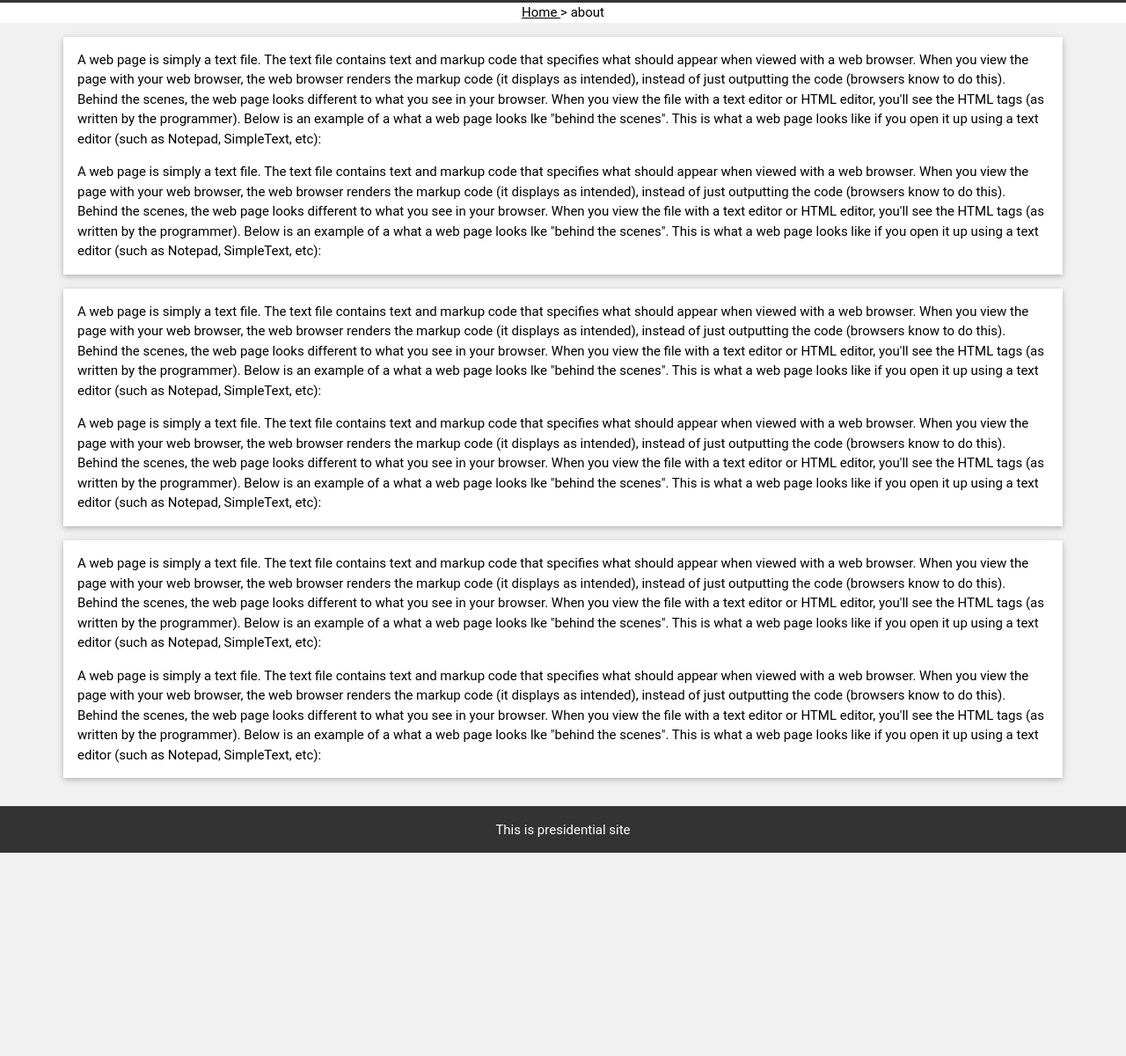
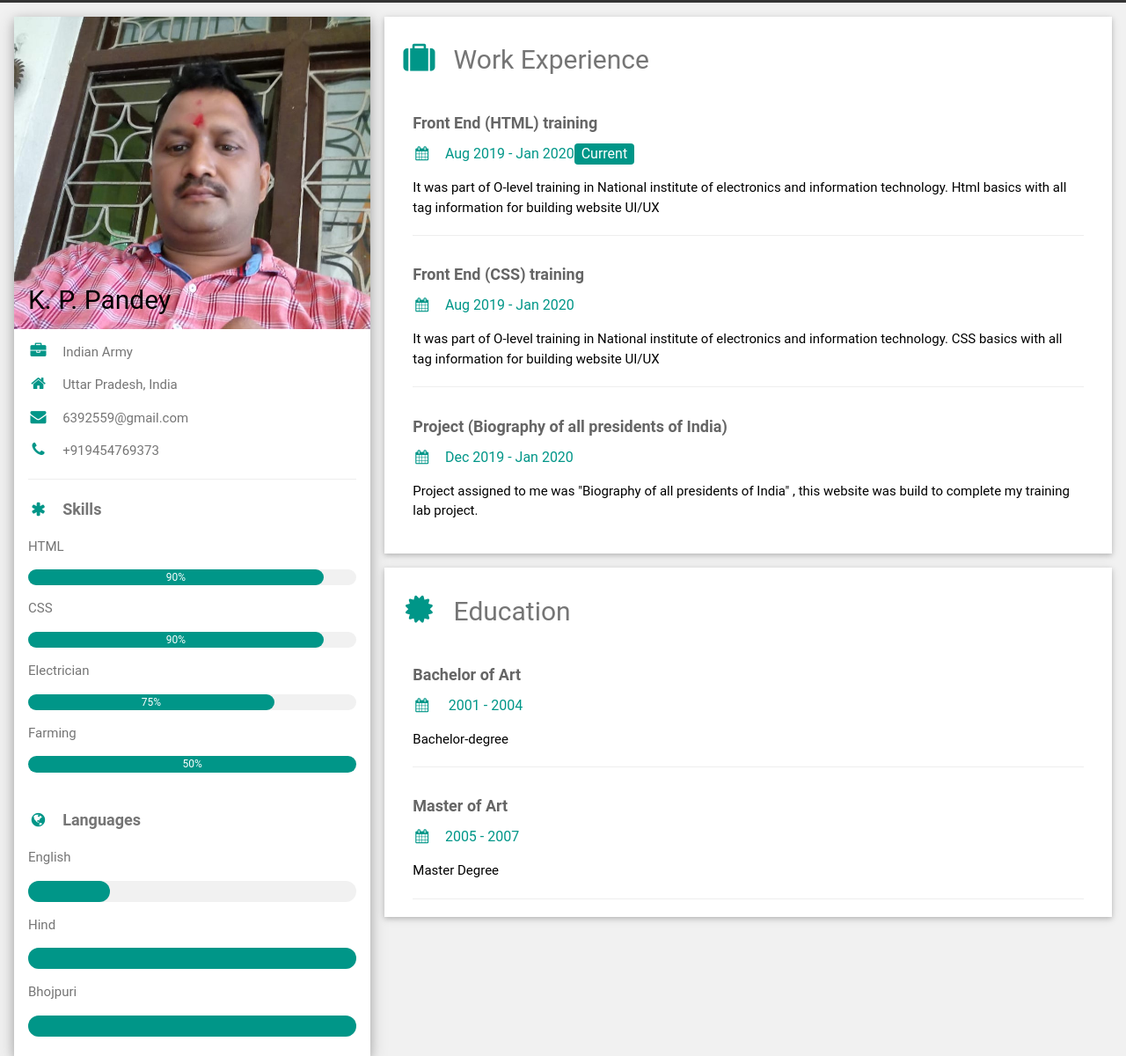
Before and after one commit to faujikppandey/presidents-of-india, a plain HTML site: page about.html in a window 1280 px wide. Shown: the part 48-1248 px from the top of the page at 88% size. Before the commit the page ends 1017 px from the top, so only its background shows below. Drawn offline with Linux system fonts and the light colour scheme.

Commit message:
AIRSUP-1111:- details to be entered

```diff
--- a/about.html
+++ b/about.html
@@ -19,72 +19,161 @@
         <li><a href="about.html">About</a></li>
     </ul>
 </header>
-
-<div class="president-container president-white president-center">
-    <a href="index.html" style="text-align: left"> Home </a> > about
-</div>
-
-
 <!-- Page Container -->
-<div class="president-content president-margin-top" style="max-width: 90%;">
+<div class="president-content president-margin-top" style="max-width:1400px;">
 
     <!-- The Grid -->
     <div class="president-row-padding">
 
-        <div class="president-container president-card president-white president-margin-bottom">
-            <p>
-                A web page is simply a text file. The text file contains text and markup code that specifies what should appear when viewed with a web browser. When you view the page with your web browser, the web browser renders the markup code (it displays as intended), instead of just outputting the code (browsers know to do this). Behind the scenes, the web page looks different to what you see in your browser. When you view the file with a text editor or HTML editor, you'll see the HTML tags (as written by the programmer).
+        <!-- Left Column -->
+        <div class="president-third">
 
-                Below is an example of a what a web page looks lke "behind the scenes". This is what a web page looks like if you open it up using a text editor (such as Notepad, SimpleText, etc):
+            <div class="president-white president-text-grey president-card-4">
+                <div class="president-display-container">
+                    <img src="./img/kp.jpg" style="width:100%" alt="Avatar">
+                    <div class="president-display-bottomleft president-container president-text-black">
+                        <h2>K. P. Pandey</h2>
+                    </div>
+                </div>
+                <div class="president-container">
+                    <p><i class="fa fa-briefcase fa-fw president-margin-right president-large president-text-teal"></i>Indian
+                        Army</p>
+                    <p><i class="fa fa-home fa-fw president-margin-right president-large president-text-teal"></i>Uttar
+                        Pradesh, India</p>
+                    <p><i class="fa fa-envelope fa-fw president-margin-right president-large president-text-teal"></i>6392559@gmail.com
                     </p>
+                    <p><i class="fa fa-phone fa-fw president-margin-right president-large president-text-teal"></i>+919454769373
+                    </p>
+                    <hr>
 
-            <p>
-                A web page is simply a text file. The text file contains text and markup code that specifies what should appear when viewed with a web browser. When you view the page with your web browser, the web browser renders the markup code (it displays as intended), instead of just outputting the code (browsers know to do this). Behind the scenes, the web page looks different to what you see in your browser. When you view the file with a text editor or HTML editor, you'll see the HTML tags (as written by the programmer).
+                    <p class="president-large"><b><i
+                            class="fa fa-asterisk fa-fw president-margin-right president-text-teal">
+                    </i>Skills</b>
+                    </p>
+                    <p>HTML</p>
+                    <div class="president-light-grey president-round-xlarge president-small">
+                        <div class="president-container president-center president-round-xlarge president-teal"
+                             style="width:90%">90%
+                        </div>
+                    </div>
+                    <p>CSS</p>
+                    <div class="president-light-grey president-round-xlarge president-small">
+                        <div class="president-container president-center president-round-xlarge president-teal"
+                             style="width:90%">
+                            <div class="president-center president-text-white">90%</div>
+                        </div>
+                    </div>
+                    <p>Electrician</p>
+                    <div class="president-light-grey president-round-xlarge president-small">
+                        <div class="president-container president-center president-round-xlarge president-teal"
+                             style="width:75%">75%
+                        </div>
+                    </div>
+                    <p>Farming</p>
+                    <div class="president-light-grey president-round-xlarge president-small">
+                        <div class="president-container president-center president-round-xlarge president-teal"
+                             style="width:100%">50%
+                        </div>
+                    </div>
+                    <br>
 
-                Below is an example of a what a web page looks lke "behind the scenes". This is what a web page looks like if you open it up using a text editor (such as Notepad, SimpleText, etc):
+                    <p class="president-large president-text-theme"><b><i
+                            class="fa fa-globe fa-fw president-margin-right president-text-teal">
+                    </i>Languages</b>
                     </p>
+                    <p>English</p>
+                    <div class="president-light-grey president-round-xlarge">
+                        <div class="president-round-xlarge president-teal" style="height:24px;width:25%"></div>
+                    </div>
+                    <p>Hind</p>
+                    <div class="president-light-grey president-round-xlarge">
+                        <div class="president-round-xlarge president-teal" style="height:24px;width:100%"></div>
+                    </div>
+                    <p>Bhojpuri</p>
+                    <div class="president-light-grey president-round-xlarge">
+                        <div class="president-round-xlarge president-teal" style="height:24px;width:100%"></div>
+                    </div>
+                    <br>
+                </div>
+            </div>
+            <br>
 
+            <!-- End Left Column -->
         </div>
 
+        <!-- Right Column -->
+        <div class="president-twothird">
 
             <div class="president-container president-card president-white president-margin-bottom">
+                <h2 class="president-text-grey president-padding-16"><i
+                        class="fa fa-suitcase fa-fw president-margin-right president-xxlarge president-text-teal"></i>Work
+                    Experience</h2>
+                <div class="president-container">
+                    <h5 class="president-opacity"><b>Front End (HTML) training</b></h5>
+                    <h6 class="president-text-teal"><i class="fa fa-calendar fa-fw president-margin-right"></i>Aug 2019
+                        - Jan 2020<span
+                                class="president-tag president-teal president-round">Current</span></h6>
                     <p>
-                A web page is simply a text file. The text file contains text and markup code that specifies what should appear when viewed with a web browser. When you view the page with your web browser, the web browser renders the markup code (it displays as intended), instead of just outputting the code (browsers know to do this). Behind the scenes, the web page looks different to what you see in your browser. When you view the file with a text editor or HTML editor, you'll see the HTML tags (as written by the programmer).
-
-                Below is an example of a what a web page looks lke "behind the scenes". This is what a web page looks like if you open it up using a text editor (such as Notepad, SimpleText, etc):
+                        It was part of O-level training in National institute of electronics and information technology.
+                        Html basics
+                        with all tag information for building website UI/UX
                     </p>
-
+                    <hr>
+                </div>
+                <div class="president-container">
+                    <h5 class="president-opacity"><b>Front End (CSS) training </b></h5>
+                    <h6 class="president-text-teal"><i class="fa fa-calendar fa-fw president-margin-right"></i>Aug 2019
+                        - Jan 2020
+                    </h6>
                     <p>
-                A web page is simply a text file. The text file contains text and markup code that specifies what should appear when viewed with a web browser. When you view the page with your web browser, the web browser renders the markup code (it displays as intended), instead of just outputting the code (browsers know to do this). Behind the scenes, the web page looks different to what you see in your browser. When you view the file with a text editor or HTML editor, you'll see the HTML tags (as written by the programmer).
-
-                Below is an example of a what a web page looks lke "behind the scenes". This is what a web page looks like if you open it up using a text editor (such as Notepad, SimpleText, etc):
+                        It was part of O-level training in National institute of electronics and information technology.
+                        CSS basics
+                        with all tag information for building website UI/UX
                     </p>
-
+                    <hr>
+                </div>
+                <div class="president-container">
+                    <h5 class="president-opacity"><b>Project (Biography of all presidents of India)</b></h5>
+                    <h6 class="president-text-teal"><i class="fa fa-calendar fa-fw president-margin-right"></i>Dec 2019
+                        - Jan 2020
+                    </h6>
+                    <p>
+                        Project assigned to me was "Biography of all presidents of India" , this website was build to
+                        complete my training lab project.
+                    </p>
+                    <br>
+                </div>
             </div>
 
-
-        <div class="president-container president-card president-white president-margin-bottom">
-            <p>
-                A web page is simply a text file. The text file contains text and markup code that specifies what should appear when viewed with a web browser. When you view the page with your web browser, the web browser renders the markup code (it displays as intended), instead of just outputting the code (browsers know to do this). Behind the scenes, the web page looks different to what you see in your browser. When you view the file with a text editor or HTML editor, you'll see the HTML tags (as written by the programmer).
-
-                Below is an example of a what a web page looks lke "behind the scenes". This is what a web page looks like if you open it up using a text editor (such as Notepad, SimpleText, etc):
-            </p>
-
-            <p>
-                A web page is simply a text file. The text file contains text and markup code that specifies what should appear when viewed with a web browser. When you view the page with your web browser, the web browser renders the markup code (it displays as intended), instead of just outputting the code (browsers know to do this). Behind the scenes, the web page looks different to what you see in your browser. When you view the file with a text editor or HTML editor, you'll see the HTML tags (as written by the programmer).
-
-                Below is an example of a what a web page looks lke "behind the scenes". This is what a web page looks like if you open it up using a text editor (such as Notepad, SimpleText, etc):
-            </p>
-
+            <div class="president-container president-card president-white">
+                <h2 class="president-text-grey president-padding-16"><i
+                        class="fa fa-certificate fa-fw president-margin-right president-xxlarge president-text-teal"></i>Education
+                </h2>
+                <div class="president-container">
+                    <h5 class="president-opacity"><b>Bachelor of Art</b></h5>
+                    <h6 class="president-text-teal"><i class="fa fa-calendar fa-fw president-margin-right"></i> 2001 -
+                        2004
+                    </h6>
+                    <p>Bachelor-degree</p>
+                    <hr>
+                </div>
+                <div class="president-container">
+                    <h5 class="president-opacity"><b>Master of Art</b></h5>
+                    <h6 class="president-text-teal"><i class="fa fa-calendar fa-fw president-margin-right"></i>2005 -
+                        2007</h6>
+                    <p>Master Degree</p>
+                    <hr>
+                </div>
             </div>
 
+            <!-- End Right Column -->
         </div>
 
+        <!-- End Grid -->
     </div>
-<!-- End Grid -->
 
+    <!-- End Page Container -->
 </div>
-<!-- End Page Container -->
 
 <footer class="president-container president-brown-black president-center president-margin-top">
     <p>This is presidential site </p>
```
Also changed, not shown: img/kp.jpg (added). Lines whose indentation alone changed are shown as unchanged.
